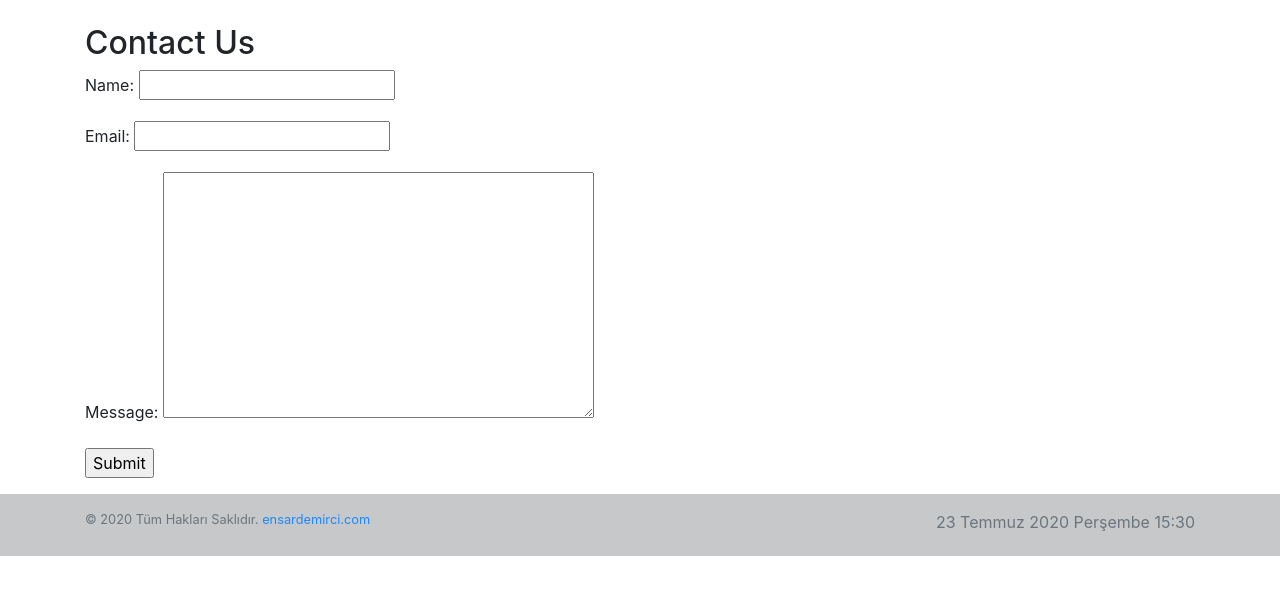
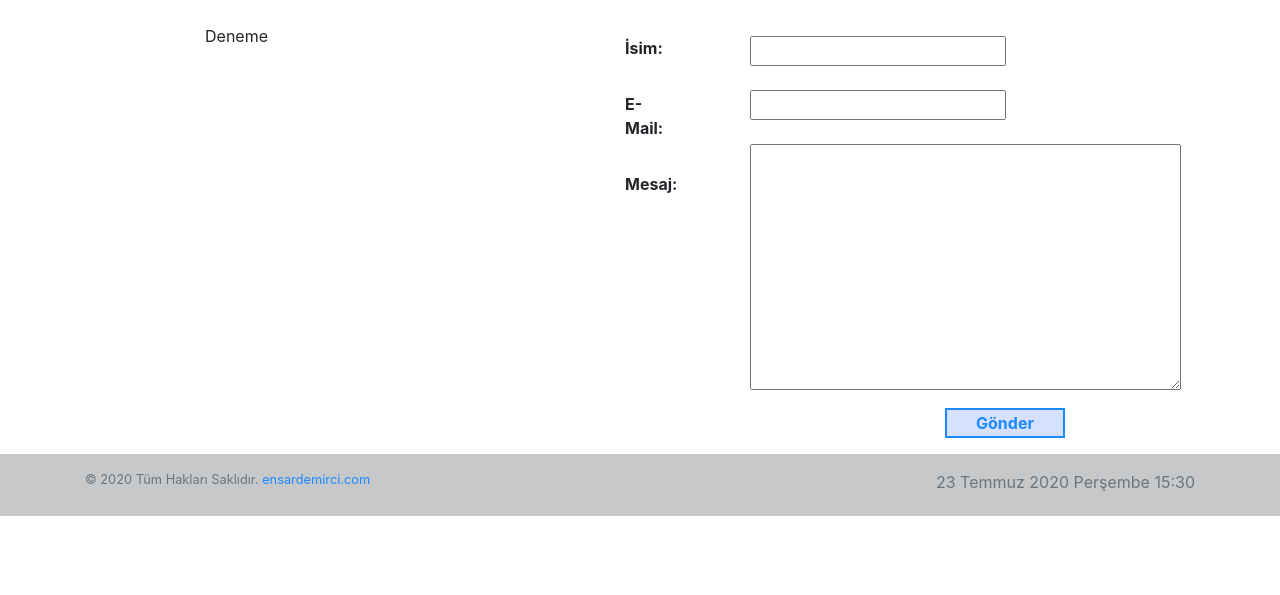
Before and after one commit to ensardemirci/ensardemirci, a Django app: page /iletisim in a window 1280 px wide. Shown: the part 56-651 px from the top of the page. Run offline with Django 3.2, Linux system fonts and the light colour scheme; some libraries are stand-ins or nearby versions.

Commit message:
Contact Form

```diff
--- a/ensardemirci/urls.py
+++ b/ensardemirci/urls.py
@@ -21,5 +21,7 @@ urlpatterns = [
 
     path('', include('pages.urls')),
 
+    path(r'captcha/', include('captcha.urls'))
+
 
 ]
--- a/pages/forms.py
+++ b/pages/forms.py
@@ -1,6 +1,8 @@
 from django import forms
+from captcha.fields import CaptchaField
 
 class ContactForm(forms.Form):
-    name = forms.CharField(max_length=100)
-    email = forms.EmailField()
-    message = forms.CharField(widget=forms.Textarea)
+    name = forms.CharField(max_length=100, label= 'İsim')
+    email = forms.EmailField(label='E-Mail')
+    message = forms.CharField(widget=forms.Textarea, label='Mesaj')
+    captcha = CaptchaField()
--- a/pages/views.py
+++ b/pages/views.py
@@ -2,7 +2,8 @@ from django.shortcuts import render
 from django.http import HttpResponse
 from .forms import ContactForm
 from django.core.mail import send_mail
-
+from django.contrib import messages
+import captcha
 # Create your views here.
 
 def index(request):
@@ -25,8 +26,9 @@ def contact_us(request):
             sender_email = form.cleaned_data['email']
 
             message = f'İsim : {sender_name} Mesaj : {form.cleaned_data["message"]}'
-            send_mail('ed.com Yeni Mesaj', message, sender_email, ['ensardemirci93@gmail.com'])
-            return HttpResponse('Teşekkürler Mesajınız Alındı')
+            send_mail(subject=f'ensardemirci.com İletişim - {sender_email} ', message=message, from_email=sender_email, recipient_list=['ensardemirci93@gmail.com'])
+            messages.add_message(request, messages.SUCCESS, ('Mesaj Gönderildi.'))
+            return render(request, 'pages/contact.html', {'form': form})
     else:
         form = ContactForm()
-    return render(request,'pages/contact.html',{'form': form})
+    return render(request, 'pages/contact.html', {'form': form})
--- a/static/css/style.css
+++ b/static/css/style.css
@@ -82,3 +82,24 @@
 .copyright{
   font-size: 0.8em;
 }
+
+.labellist{
+  font-weight: bold;
+  margin-left: 100px;
+}
+
+.formbutton{
+  border-style: solid;
+  border-color: #1b89ff;
+  font-weight: bold;
+  background-color: #d6e1ff;
+  color: #1b89ff;
+  width: 120px;
+  float: right ;
+  margin-right: 10px;
+}
+
+.formbutton:hover{
+  opacity: 70%;
+  cursor: pointer;
+}
--- a/templates/layout.html
+++ b/templates/layout.html
@@ -18,6 +18,7 @@
     {% include 'partials/_navbar.html' %}
 
     <main>
+        {% include 'partials/_alert.html' %}
         <div class="container-fluid mt-4">
             {% block content %}
             {% endblock %}
--- a/templates/pages/contact.html
+++ b/templates/pages/contact.html
@@ -3,15 +3,35 @@
 
 {% block content %}
 
-<div class="container">
+<div class="container" style="max-width: 900px">
+<div class="row">
+    <div class="contactinfo col-sm-4 col-md-4 col-lg-4">
+    Deneme
+    </div>
 
-<h2>Contact Us</h2>
-<form method="post">
-    {% csrf_token %}
-    {{ form.as_p }}
-    <input type="submit" value="Submit" />
-</form>
+    <div class="contactformlabel col-sm-3 col-md-3 col-lg-3">
+        <form method="post" class="formlabel">
+            {% csrf_token %}
+            <ul class="labellist list-group">
+                <li class="list-group-item border-0">{{form.name.label_tag}}</li>
+                <li class="list-group-item border-0">{{form.email.label_tag}}</li>
+                <li class="list-group-item border-0">{{form.message.label_tag}}</li>
+            </ul>
+        </form>
+    </div>
 
+    <div class="contactforminput col-sm-5 col-md-5 col-lg-5">
+        <form method="post" class="formlabel">
+            {% csrf_token %}
+            <ul class="inputlist list-group">
+                <li class="list-group-item border-0">{{form.name}}</li>
+                <li class="list-group-item border-0">{{form.email}}</li>
+                <li class="list-group-item border-0">{{form.message}}</li>
+            </ul>
+            <input class="formbutton" type="submit" value="Gönder" />
+        </form>
+    </div>
+</div>
 </div>
 
 
--- /dev/null
+++ b/templates/partials/_alert.html
@@ -0,0 +1,12 @@
+{% if messages %}
+    {% for message in messages %}
+    <div class="container-fluid mt-2">
+        <div class="alert alert-{{ message.tags }} alert-dismissible fade show" role="alert">
+           {{ message }}
+            <button type="button" class="close" data-dismiss="alert" aria-label="close">
+            <span aria-hidden="true">&times;</span>
+          </button>
+        </div>
+    </div>
+    {% endfor %}
+{% endif %}
```
Also changed, not shown: ensardemirci/settings.py (+8 -1 lines), db.sqlite3, 1 other file.
